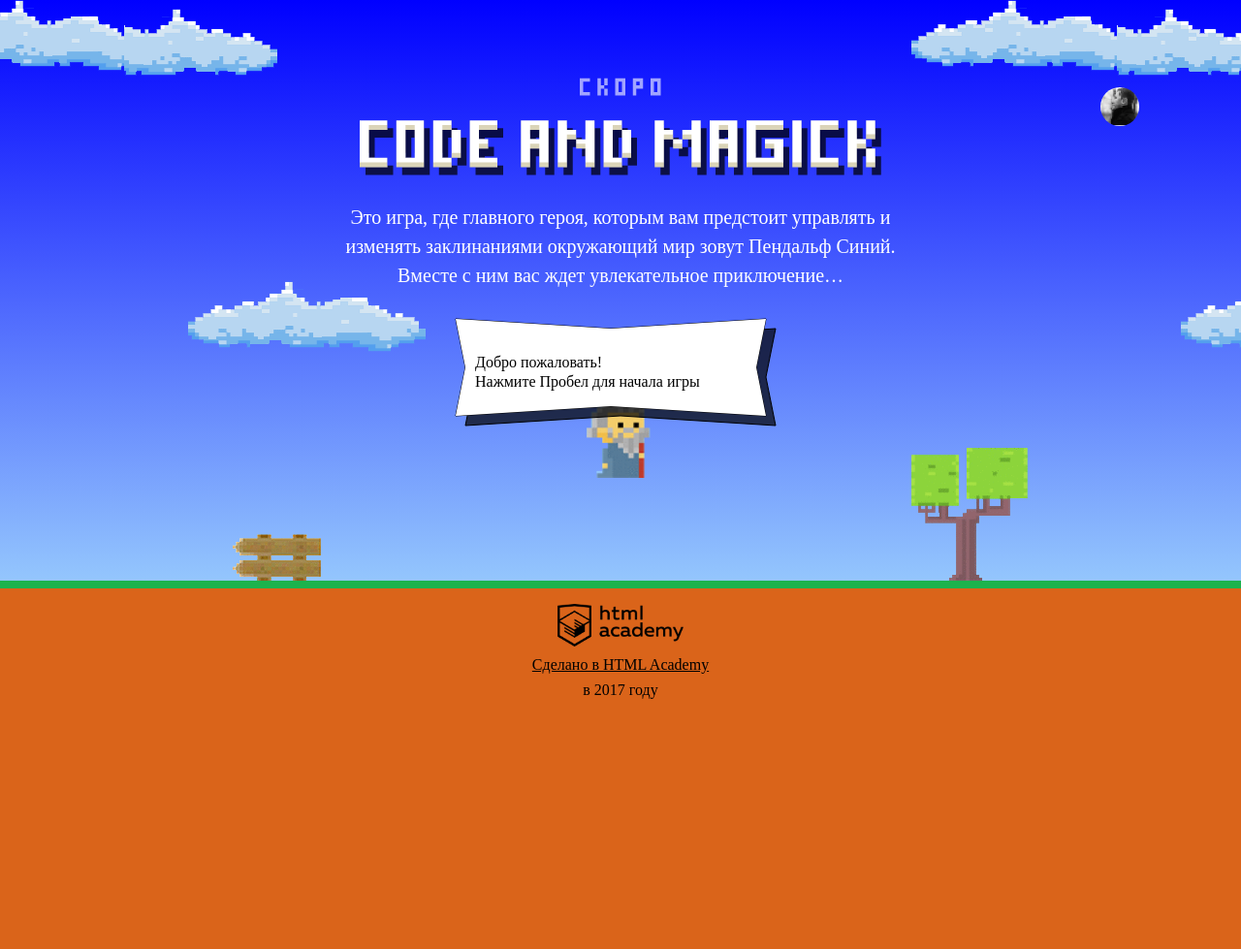
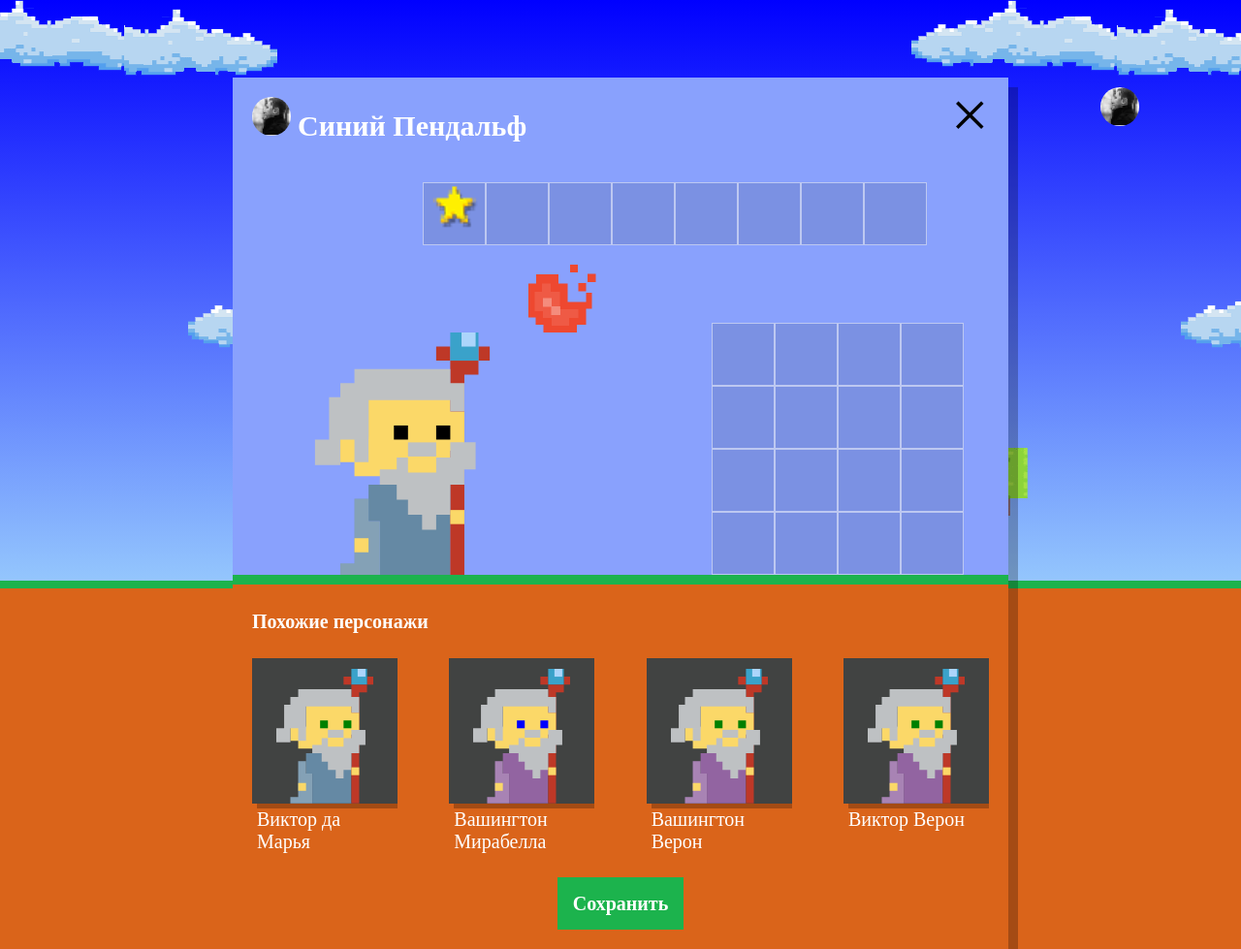
Before and after one commit to max-wp/113207-code-and-magick-18, a website: page index.html in a window 1280 px wide. Shown: the whole page at 97% size. Before the commit the page ends 800 px from the top, so only its background shows below. Drawn offline with Linux system fonts and the light colour scheme; a web font is replaced by a local one.

Commit message:
Выполнение задания "Учебный проект: нас орда"

```diff
--- a/index.html
+++ b/index.html
@@ -197,7 +197,7 @@ function getWizardY(height){
   return height*1/3;
 }
 </script>
-<script>src ="js/setup.js"</script>
+<script src ="js/setup.js"></script>
 <script src="js/stat.js"></script>
 <script src="js/game.js"></script>
 
--- a/js/setup.js
+++ b/js/setup.js
@@ -0,0 +1,51 @@
+// Файл setup.js
+'use strict';
+var NUMBER_WIZARDS = 4;
+var WIZARD_FIRST_NAMES = ['Иван', 'Хуан Себастьян', 'Мария', 'Кристоф', 'Виктор', 'Юлия', 'Люпита', 'Вашингтон'];
+var WIZARD_LAST_NAMES = ['да Марья', 'Верон', 'Мирабелла', 'Вальц', 'Онопко', 'Топольницкая', 'Нионго', 'Ирвинг'];
+var COAT_COLORS = ['rgb(101, 137, 164)', 'rgb(241, 43, 107)', 'rgb(146, 100, 161)', 'rgb(56, 159, 117)', 'rgb(215, 210, 55)', 'rgb(0, 0, 0)'];
+var EYES_COLOR = ['black', 'red', 'blue', 'yellow', 'green'];
+
+var userDialog = document.querySelector('.setup');
+userDialog.classList.remove('hidden');
+
+var getRandomElement = function (array) {
+  var randomIndex = Math.floor(Math.random() * array.length);
+  return array[randomIndex];
+};
+
+var wizardNames = [];
+for (var i = 0; i < NUMBER_WIZARDS; i++) {
+  wizardNames [i] = getRandomElement(WIZARD_FIRST_NAMES) + ' ' + getRandomElement(WIZARD_LAST_NAMES);
+}
+
+var wizards = [];
+for (var i = 0; i < NUMBER_WIZARDS; i++) {
+  wizards [i] =
+    {
+      name: wizardNames[i],
+      coatColor: getRandomElement(COAT_COLORS),
+      eyesColor: getRandomElement(EYES_COLOR),
+    };
+}
+
+var similarListElement = userDialog.querySelector('.setup-similar-list');
+var similarWizardTemplate = document.querySelector('#similar-wizard-template')
+    .content
+    .querySelector('.setup-similar-item');
+
+var renderWizard = function (wizard) {
+  var wizardElement = similarWizardTemplate.cloneNode(true);
+  wizardElement.querySelector('.setup-similar-label').textContent = wizard.name;
+  wizardElement.querySelector('.wizard-coat').style.fill = wizard.coatColor;
+  wizardElement.querySelector('.wizard-eyes').style.fill = wizard.eyesColor;
+  return wizardElement;
+};
+
+var fragment = document.createDocumentFragment();
+for (var i = 0; i < wizards.length; i++) {
+  fragment.appendChild(renderWizard(wizards[i]));
+}
+similarListElement.appendChild(fragment);
+
+userDialog.querySelector('.setup-similar').classList.remove('hidden');
```
